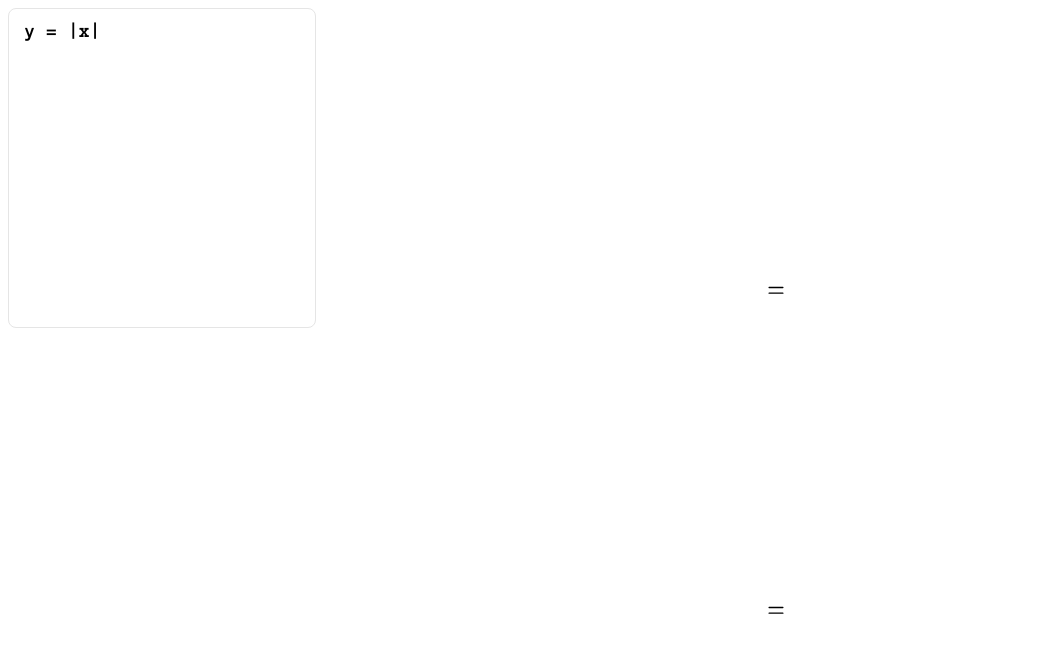
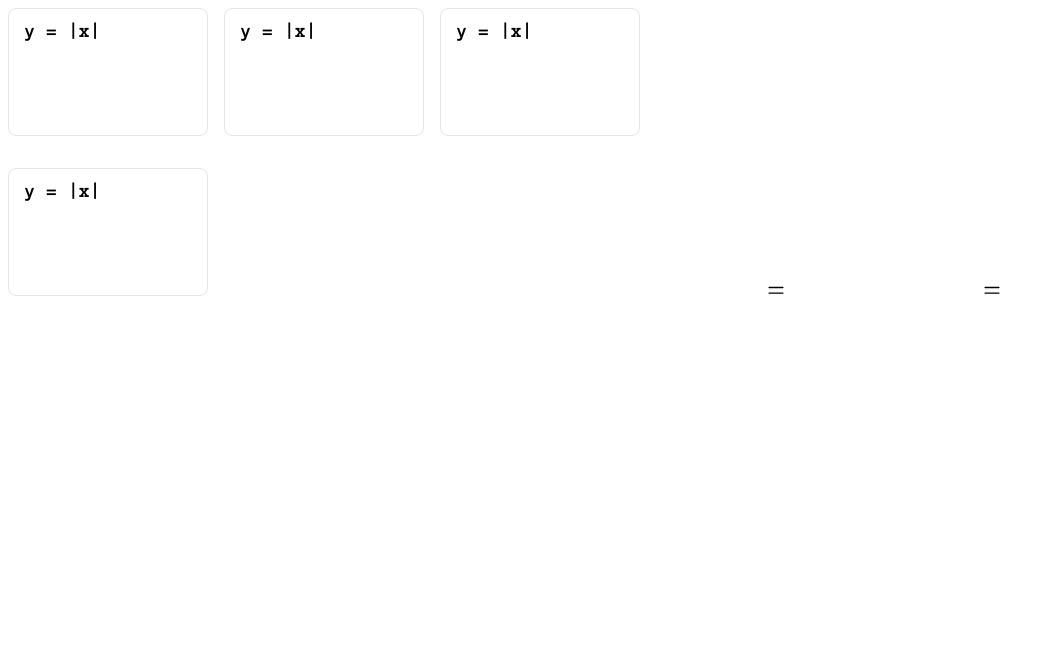
Before and after one commit to sujang958/pairaph, a SvelteKit app: page / in a window 1280 px wide. Shown: the top 652 px of the page, without its empty margins (0-1054 px from the left). Built offline with nearby package versions, Linux system fonts and the light colour scheme; a web font is replaced by a local one.

Commit message:
feat: improve dragging even more

```diff
--- a/src/routes/+page.svelte
+++ b/src/routes/+page.svelte
@@ -19,39 +19,57 @@
 		})
 
 		document.addEventListener("mouseup", () => {
-			if (draggedGraphCopy) draggedGraphCopy.remove()
+			if (draggedGraphCopy) {
+				draggedGraphCopy.remove()
+				draggedGraphCopy = null
+			}
 		})
-
 		// const calculator = Desmos.GraphingCalculator(graph, { expressions: false })
 		// calculator.setExpression({ id: "graph1", latex: "y=x^2" })
 	})
 </script>
 
 <div class="flex flex-row w-full p-2">
-	<section class="grid w-1/2 gap-4 grid-cols-2">
-		<div class="rounded-lg px-4 py-2 border border-neutral-200 h-80">
+	<section class="grid w-1/2 gap-4 grid-cols-3">
+		<!-- svelte-ignore a11y_no_static_element_interactions -->
+		<div
+			class="rounded-lg px-4 py-2 border border-neutral-200 max-h-80 h-32"
+			onmouseenter={(event) => {
+				if (draggedGraphCopy) event.currentTarget.classList.add("bg-neutral-400/40")
+			}}
+			onmouseleave={(event) => {
+				if (draggedGraphCopy) event.currentTarget.classList.remove("bg-neutral-400/40")
+			}}
+		>
+			<p class="text-xl font-anonymous-pro font-bold">y = |x|</p>
+		</div>
+		<div class="rounded-lg px-4 py-2 border border-neutral-200 max-h-80 h-32">
+			<p class="text-xl font-anonymous-pro font-bold">y = |x|</p>
+		</div>
+		<div class="rounded-lg px-4 py-2 border border-neutral-200 max-h-80 h-32">
+			<p class="text-xl font-anonymous-pro font-bold">y = |x|</p>
+		</div>
+		<div class="rounded-lg px-4 py-2 border border-neutral-200 max-h-80 h-32">
 			<p class="text-xl font-anonymous-pro font-bold">y = |x|</p>
 		</div>
 	</section>
 
-	<section class="grid w-1/2 gap-4">
+	<section class="grid w-1/2 gap-4 grid-cols-3">
 		{#each graphs as graph, i (graph.id)}
 			<!-- svelte-ignore a11y_no_noninteractive_element_interactions -->
 			<div
 				role="listitem"
 				class="p-2 w-min"
 				onmousedown={(event) => {
-					console.log(event.currentTarget)
 					const graphItem = event.currentTarget as HTMLDivElement
 					const cloned = graphItem.cloneNode(true) as HTMLDivElement
 
 					const rect = graphItem.getBoundingClientRect()
 
-					cloned.classList.add("fixed", "z-50")
+					cloned.classList.add("fixed", "z-50", "select-none", "pointer-events-none")
 					document.body.append(cloned)
 
 					cloned.style.transform = `translate(-50%, -${Math.abs(rect.height - 20)}px)`
-					console.log(cloned.style.transform, `translate(-50%, -${rect.height - 20}px)`)
 					cloned.style.top = `${event.clientY}px`
 					cloned.style.left = `${event.clientX}px`
 
```
